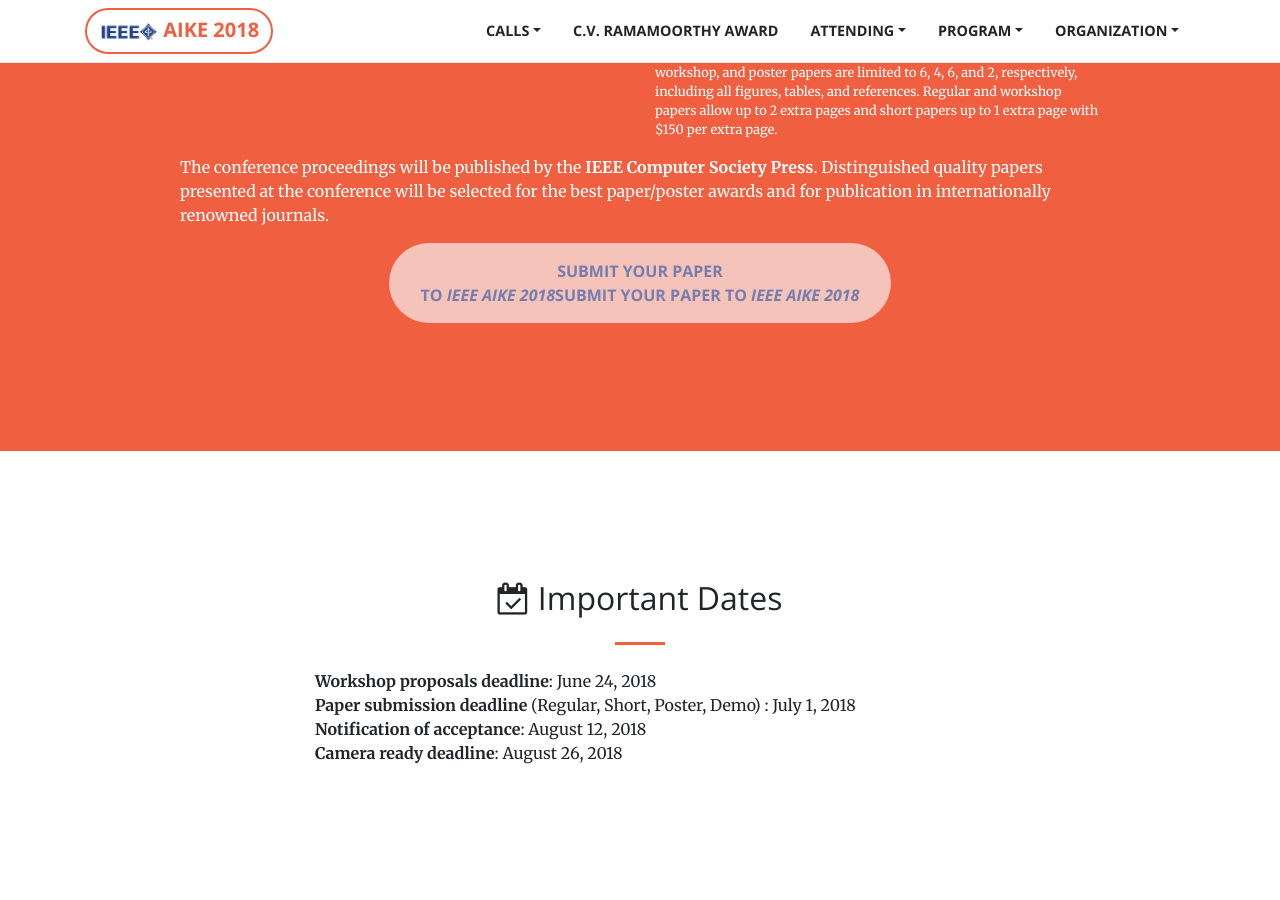
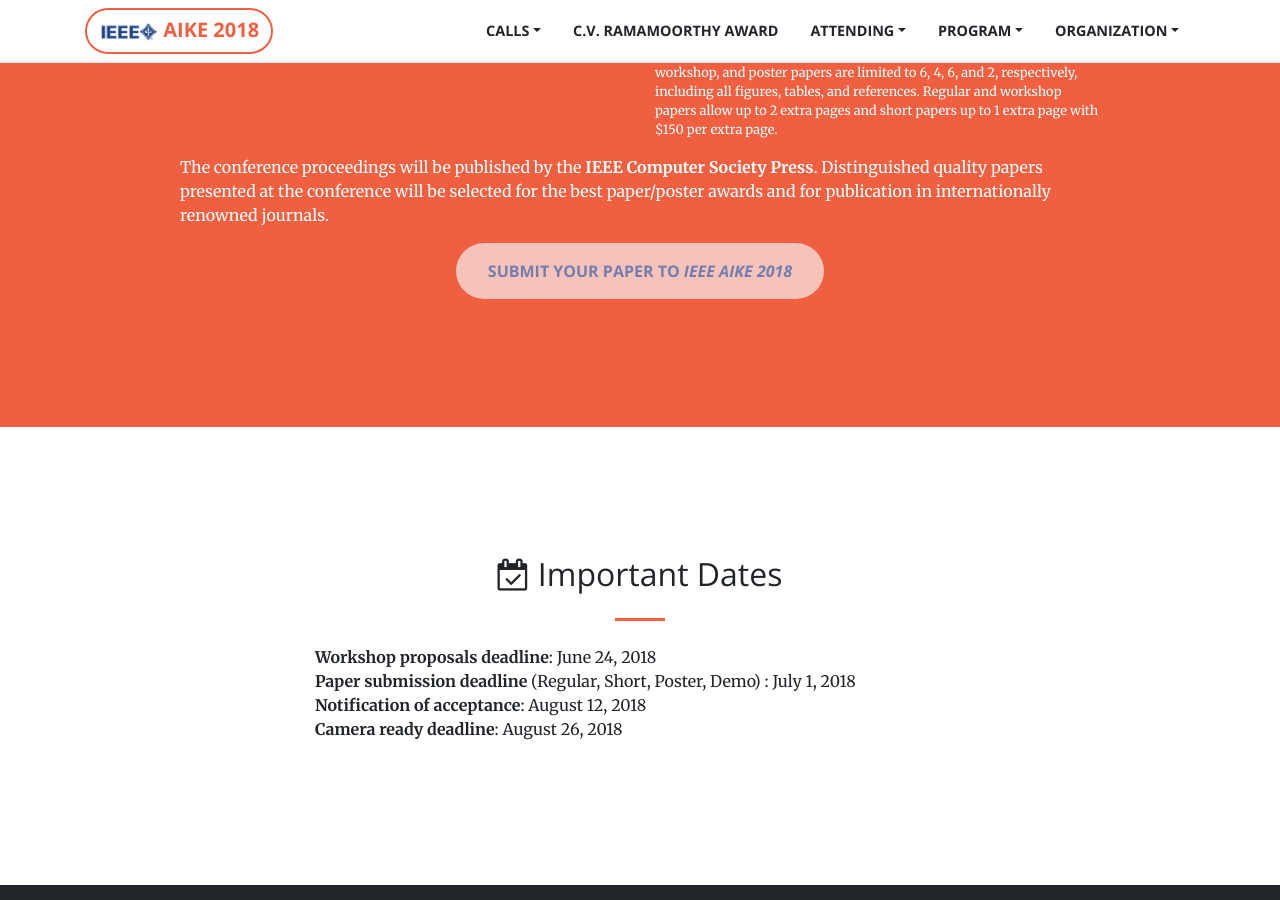
Before and after one commit to ieee-aike/2018, a Jekyll site: the page built from index.md, in a window 1280 px wide and 900 px high, scrolled down 2569 px. Built offline with Jekyll 4.4.1, drawn with Linux system fonts in a browser that asks for light colours.

Commit message:
updated submission link

```diff
--- a/_layouts/main.html
+++ b/_layouts/main.html
@@ -228,7 +228,7 @@
           <div class="col-lg-10 mx-auto text-white text-center mt-3">
             <!--<p class="text-faded mb-4">Start Bootstrap has everything you need to get your new website up and running in no time! All of the templates and themes on Start Bootstrap are open source, free to download, and easy to use. No strings attached!</p>-->
             <!--<a class="btn btn-light btn-xl disabled js-scroll-trigger" href="#services">Submit your Paper <br/>to <i>IEEE AIKE 2018</i> <small>(available soon)</small></a>-->
-		<a class="btn btn-light btn-xl disabled js-scroll-trigger" href="https://easychair.org/conferences/?conf=aike2018">Submit your Paper <br/>to <i>IEEE AIKE 2018</i>Submit your paper to <i>IEEE AIKE 2018</i></a>
+		<a class="btn btn-light btn-xl disabled js-scroll-trigger" href="https://easychair.org/conferences/?conf=aike2018">Submit your paper to <i>IEEE AIKE 2018</i></a>
 		</div>
 
           </div>
```
